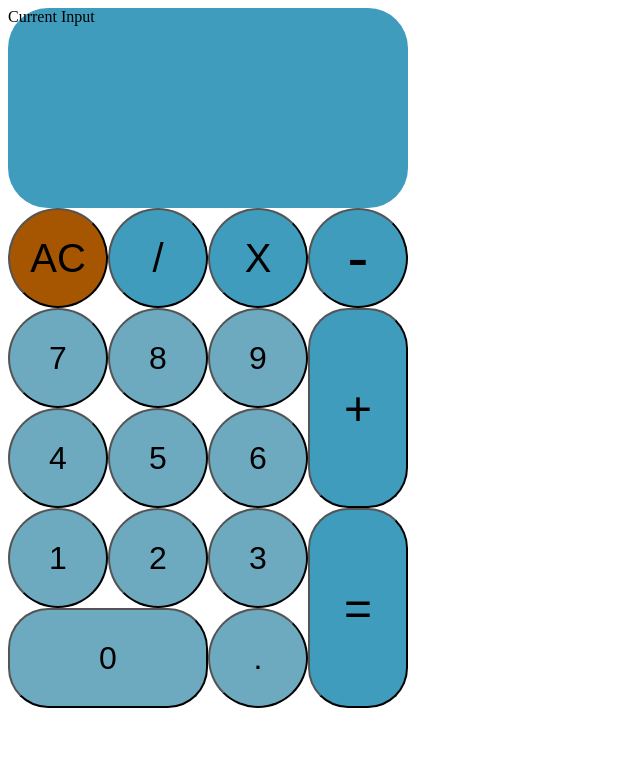
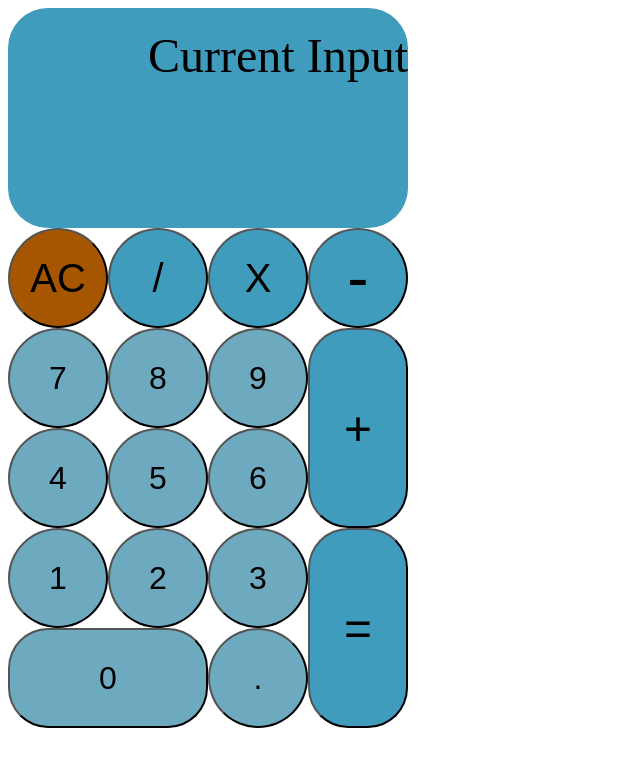
Before and after one commit to CSchechtman/calculator-project, a plain HTML site: page Calculator-v1/index.html in a window 1280 px wide. Shown: the whole page, without its empty margins (0-640 px from the left). Drawn offline with Linux system fonts and the light colour scheme.

Commit message:
move calc output and size

```diff
--- a/Calculator-v1/style.css
+++ b/Calculator-v1/style.css
@@ -3,10 +3,14 @@ body {}
 .container {}
 
 .currentInput {
+    display: flex;
     width: 400px;
     height: 200px;
     background-color: #409cbd;
     border-radius: 40px;
+    font-size: 3em;
+    justify-content: right;
+    padding-top: 20px;
 }
 
 .buttonBox {
@@ -69,39 +73,50 @@ button {
     grid-area: 1/2;
     font-size: 2.5em;
 }
+
 [data-label="1"] {
     grid-area: 4/1;
 }
+
 [data-label="2"] {
     grid-area: 4/2;
 }
+
 [data-label="3"] {
     grid-area: 4/3;
 }
+
 [data-label="4"] {
     grid-area: 3/1;
 }
+
 [data-label="5"] {
     grid-area: 3/2;
 }
+
 [data-label="6"] {
     grid-area: 3/3;
 }
+
 [data-label="7"] {
     grid-area: 2/1;
 }
+
 [data-label="8"] {
     grid-area: 2/2;
 }
+
 [data-label="9"] {
     grid-area: 2/3;
 }
+
 [data-label="0"] {
     grid-area: 5/1;
     width: 200px;
     height: 100px;
     border-radius: 40px;
 }
+
 [data-label="."] {
     grid-area: 5/3;
 }
```
